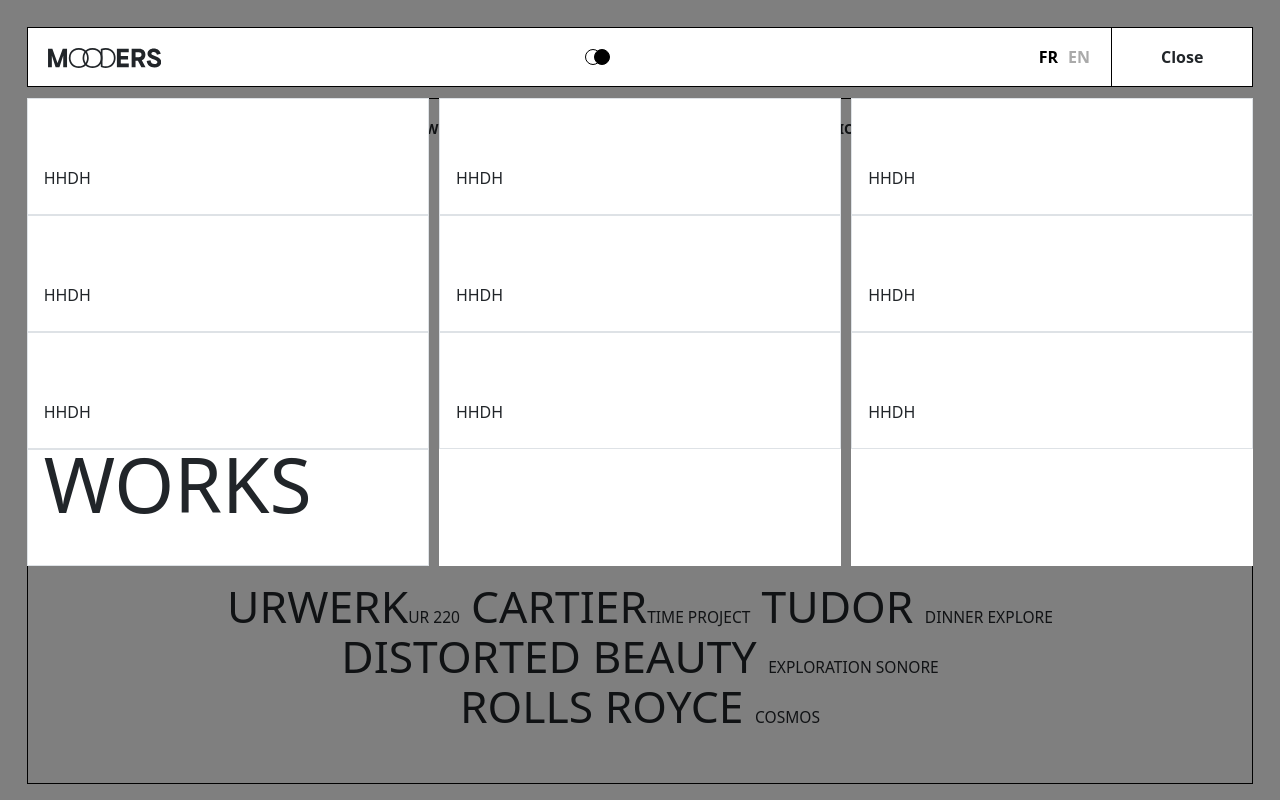
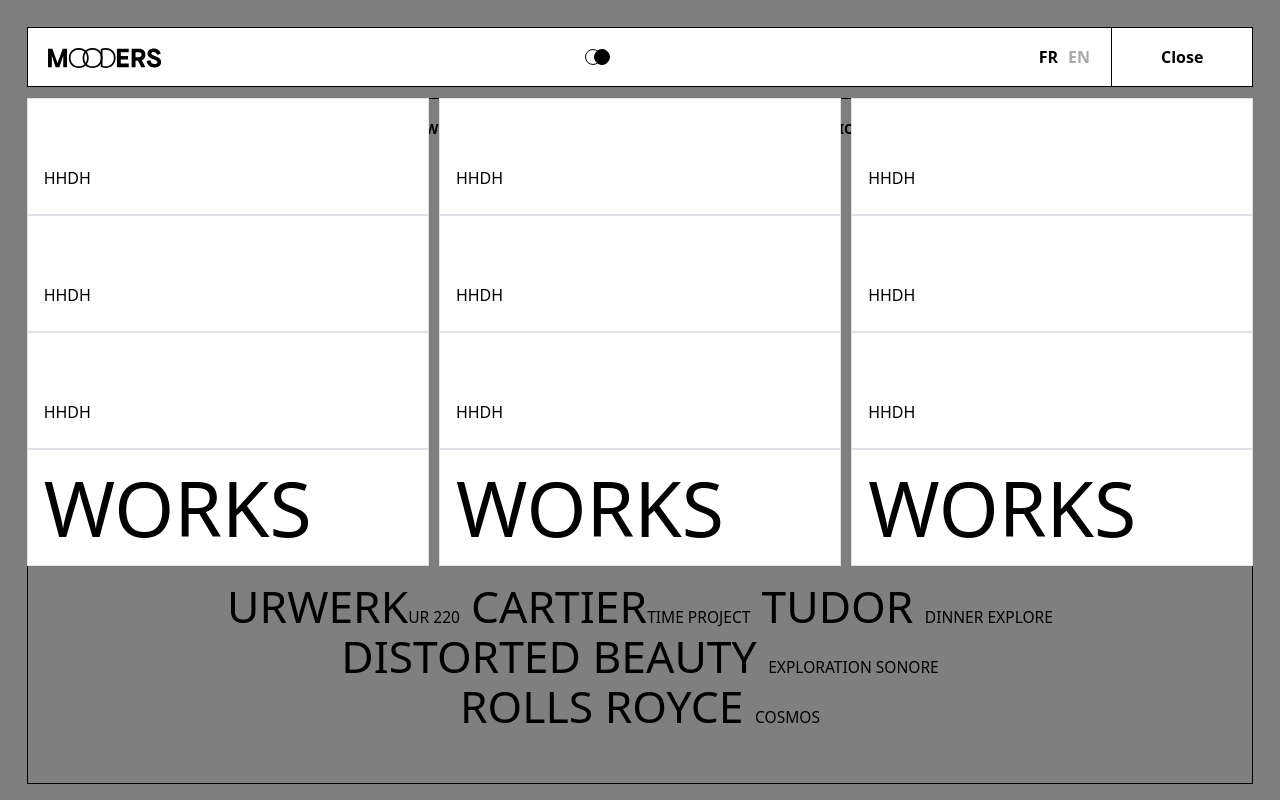
Before and after one commit to chaakdotin/gauravsharma, a React (Vite) app: page / in a window 1280 px wide. Both pictures are taken after a click on the element "Menu". Built offline with nearby package versions, Linux system fonts and the light colour scheme.

Commit message:
first commit

```diff
--- a/src/App.css
+++ b/src/App.css
@@ -3,24 +3,43 @@
   --h-available: calc(100vh - var(--h-header) - 5rem);
   --spacing-header: calc(3.5rem + 2rem);
   --spacing-sticky: calc(var(--h-header) + 3rem);
+  --background: #fff;
+  --text-color: #000;
 }
 
+[data-theme='dark'] {
+  --background: #111;
+  --text-color: #fff;
+}
+body{
+  background-color: var(--background)!important;
+  color: var(--text-color)!important;
+
+}
 .container-fluid {
   --bs-gutter-x: 0px;
 }
 
-.color-white,
-.color-white .language-switch .active {
+[data-theme='dark'],
+[data-theme='dark'] .language-switch .active {
   color: #fff !important;
 }
 
-.color-white .navbar-custom,
-.color-white .home,
-.color-white .logo span.o,
-.color-white .menu-btn {
-  border-color: #fff !important;
+[data-theme='dark'] .navbar-custom,
+[data-theme='dark'] .home,
+[data-theme='dark'] .logo span.o,
+[data-theme='dark'] .menu-btn {
+  border-color: var(--text-color) !important;
 }
 
+[data-theme='dark'] .menu-col{
+  background-color: var(--background)!important;
+  color: var(--text-color) !important;
+}
+.menu-col{
+  background-color: var(--background);
+  color: var(--text-color);
+}
 header {
   padding-top: 26.6667px;
   padding-left: 26.6667px;
@@ -41,7 +60,6 @@
   padding-left: 20px;
   height: 60px;
   position: relative;
-  background-color: #fff;
 }
 
 .logo {
@@ -118,16 +136,21 @@
   display: flex;
   align-items: flex-end;
 }
-.menu-item-cell span{
+.menu-item-cell-1 {
+  height: 117px;
+  display: flex;
+  align-items: flex-end;
+  padding-bottom: 0px!important;
+}
+.menu-item-cell-1 span{
   font-size: 4.8rem;
 }
 .menu .con {
   gap: 10px;
-  height: fit-content;
 }
 
 .menu-active {
-  height: 100%;
+  height: fit-content;
   z-index: 1;
 
 }
@@ -144,7 +167,10 @@
   background-color: #000;
   color: #fff;
 }
-
+[data-theme='dark'] .menu-btn:hover {
+  background-color: #fff;
+  color: #000;
+}
 .header-switcher {
   width: 16px;
   height: 16px;
--- a/src/header.jsx
+++ b/src/header.jsx
@@ -1,8 +1,16 @@
-import { useState } from 'react'
+import { useState, useEffect } from 'react'
 
 export default function header() {
     const [clicked, setClicked] = useState(false);
+   const [isDark, setIsDark] = useState(false);
     const [showOverlay, setShowOverlay] = useState(false);
+    const toggleTheme = () => {
+        const newTheme = isDark ? 'light' : 'dark';
+        setIsDark(!isDark);
+        document.documentElement.setAttribute('data-theme', newTheme);
+        localStorage.setItem('theme', newTheme);
+    };
+
     const handleClick = () => {
         if(clicked == false){
             setClicked(prev => !prev);
@@ -17,7 +25,12 @@
 
 
     };
-
+    useEffect(() => {
+        const savedTheme = localStorage.getItem('theme') || 'light';
+        const dark = savedTheme === 'dark';
+        setIsDark(dark);
+        document.documentElement.setAttribute('data-theme', dark ? 'dark' : 'light');
+    }, []);
     return (
         <>
             <div className="position-fixed custom-nav top-0"></div>
@@ -33,8 +46,9 @@
                         transition: 'opacity 0.5s ease',
                         zIndex: 1,
                     }}
+                    onClick={handleClick}
                 />
-                <div className="container-fluid navbar-custom d-flex z-3">
+                <div className={`container-fluid navbar-custom d-flex z-3 ${clicked ? isDark === true ? '': 'bg-white' : ''}`}>
                     <div className="d-flex justify-content-between align-items-center h-100 col">
                         {/* Logo */}
                         <div className="logo">
@@ -76,7 +90,7 @@
                             </svg>
                         </div>
                         {/* Toggle */}
-                        <div className="toggle-container">
+                        <div className="toggle-container" onClick={toggleTheme}>
                             <div className="header-switcher bg-white "></div>
                             <div className="header-switcher bg-black ml"></div>
                         </div>
@@ -96,9 +110,9 @@
 
             </header>
 
-            <div className={`position-fixed menu ${clicked ? 'menu-active' : ''} d-flex`}  onClick={handleClick}>
-                <div className='d-flex w-100 con'>
-                    <div className='col bg-white  '>
+            <div className={`position-fixed menu ${clicked ? 'menu-active' : ''} d-flex`}  >
+                <div className='d-flex w-100 con position-relative z-2'>
+                    <div className='col menu-col' >
                         <div className='border menu-item-cell px-3 py-4'>
                             hhdh
                         </div>
@@ -108,11 +122,11 @@
                         <div className='border menu-item-cell px-3 py-4'>
                             hhdh
                         </div>
-                        <div className='border menu-item-cell px-3 py-4'>
+                        <div className='border menu-item-cell-1 px-3 py-4'>
                             <span>Works</span>
                         </div>
                     </div>
-                    <div className='col bg-white '>
+                    <div className='col menu-col' >
                         <div className='border menu-item-cell px-3 py-4'>
                             hhdh
                         </div>
@@ -122,8 +136,11 @@
                         <div className='border menu-item-cell px-3 py-4'>
                             hhdh
                         </div>
+                         <div className='border menu-item-cell-1 px-3 py-4'>
+                            <span>Works</span>
+                        </div>
                     </div>
-                    <div className='col bg-white '>
+                    <div className='col menu-col' >
                         <div className='border menu-item-cell px-3 py-4'>
                             hhdh
                         </div>
@@ -133,6 +150,9 @@
                         <div className='border menu-item-cell px-3 py-4'>
                             hhdh
                         </div>
+                         <div className='border menu-item-cell-1 px-3 py-4'>
+                            <span>Works</span>
+                        </div>
                     </div>
                 </div>
             </div>
--- a/src/index.css
+++ b/src/index.css
@@ -4,8 +4,6 @@
   font-weight: 400;
 
   color-scheme: light dark;
-  /* color: rgba(255, 255, 255, 0.87); */
-  background-color: #fff;
 
   font-synthesis: none;
   text-rendering: optimizeLegibility;
```
